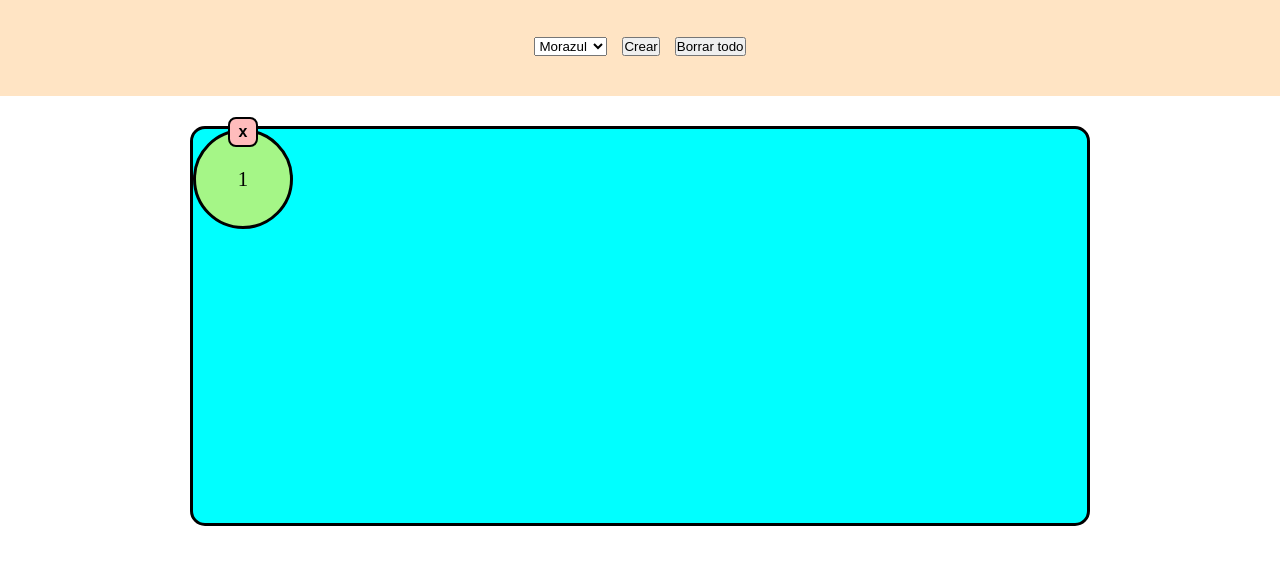
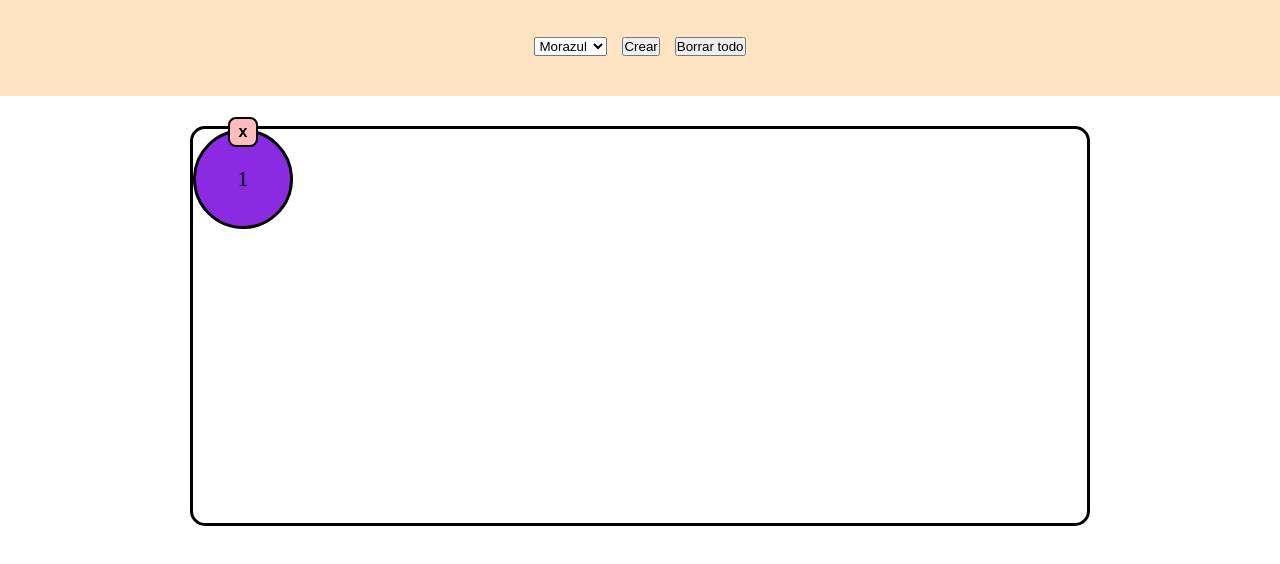
Before and after one commit to afsanchez04/javascript-2901771, a plain HTML site: page 2-dinamic-dom/index.html in a window 1280 px wide. Both pictures are taken after a click on the button "Crear". Shown: the part 80-644 px from the top of the page. Drawn offline with Linux system fonts and the light colour scheme.

Commit message:
feat: crear-pelota

```diff
--- a/2-dinamic-dom/app.js
+++ b/2-dinamic-dom/app.js
@@ -2,3 +2,25 @@ const listaColores = document.querySelector('#listaColores')
 const btnCrear = document.querySelector('#btnCrear')
 const btnBorrar = document.querySelector('#btnBorrar')
 const main = document.querySelector('.main')
+let num = 1;
+
+function crear (){
+
+    let pelota = document.createElement('div')
+    pelota.classList.add('pelota');
+    pelota.innerHTML = `
+        <div class="equis">x</div>
+        <span>${num++}</span>
+    `
+    pelota.style.backgroundColor = listaColores.value;
+
+    main.appendChild(pelota);
+}
+
+function borrarTodo(){
+    main.innerHTML = "";
+    num = 1;
+}
+
+btnCrear.addEventListener('click',crear);
+btnBorrar.addEventListener('click',borrarTodo)
--- a/2-dinamic-dom/index.html
+++ b/2-dinamic-dom/index.html
@@ -21,10 +21,10 @@
         <button id="btnBorrar">Borrar todo</button>
     </header>
     <main class="main">
-        <div class="pelota">
+        <!-- <div class="pelota">
             <div class="equis">x</div>
             <span>1</span>
-        </div>
+        </div> -->
     </main>
 
     <script src="./app.js"></script>
--- a/2-dinamic-dom/style.css
+++ b/2-dinamic-dom/style.css
@@ -18,17 +18,19 @@ header{
 }
 
 main{
+    display: flex;
+    flex-wrap: wrap;
+    align-content: flex-start;
     position: relative;
     width: 900px;
     height: 400px;
-    background-color: aqua;
     border: 3px solid black;
     border-radius: 15px;
     margin: 30px auto;
 }
 
 .pelota{
-    position: absolute;
+    position: relative;
     width: 100px;
     height: 100px;
     background-color: #a5f687;
```
